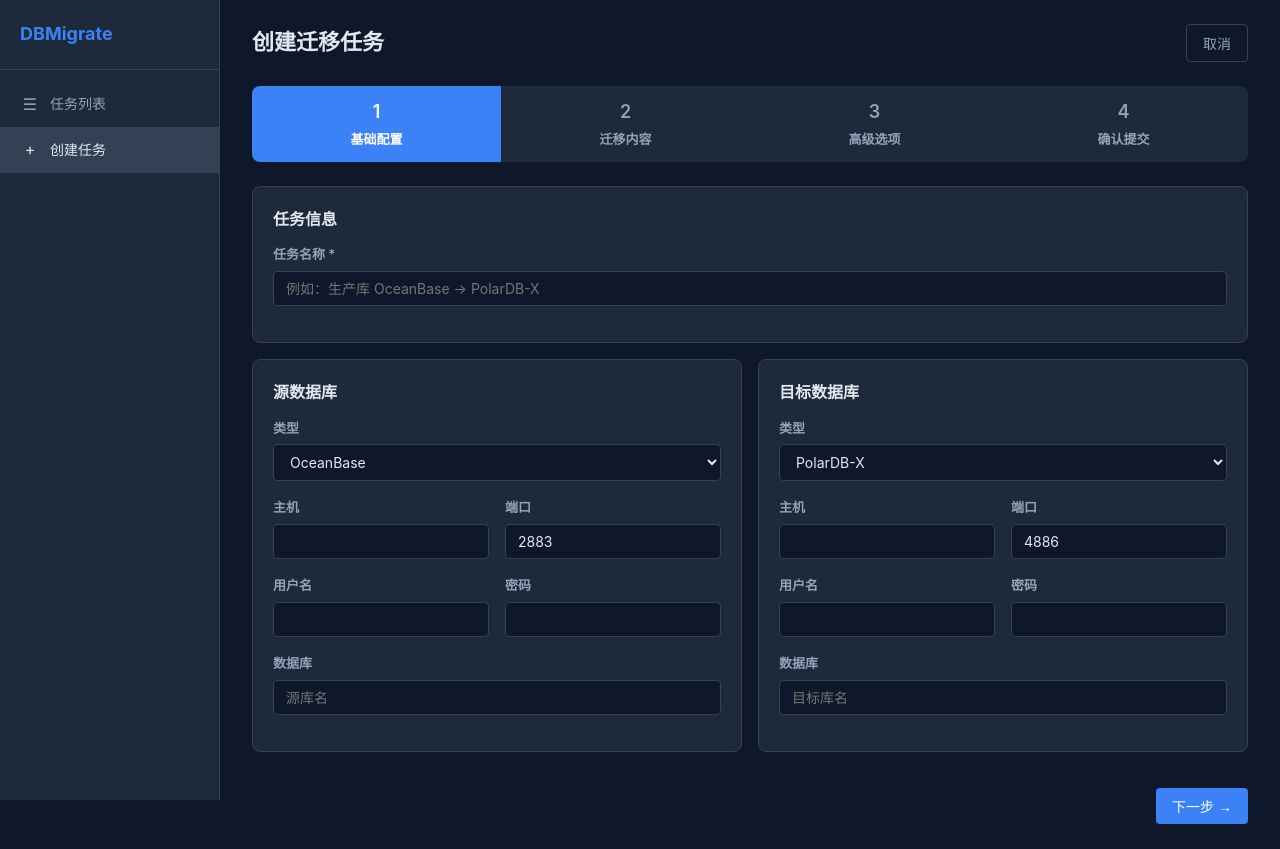
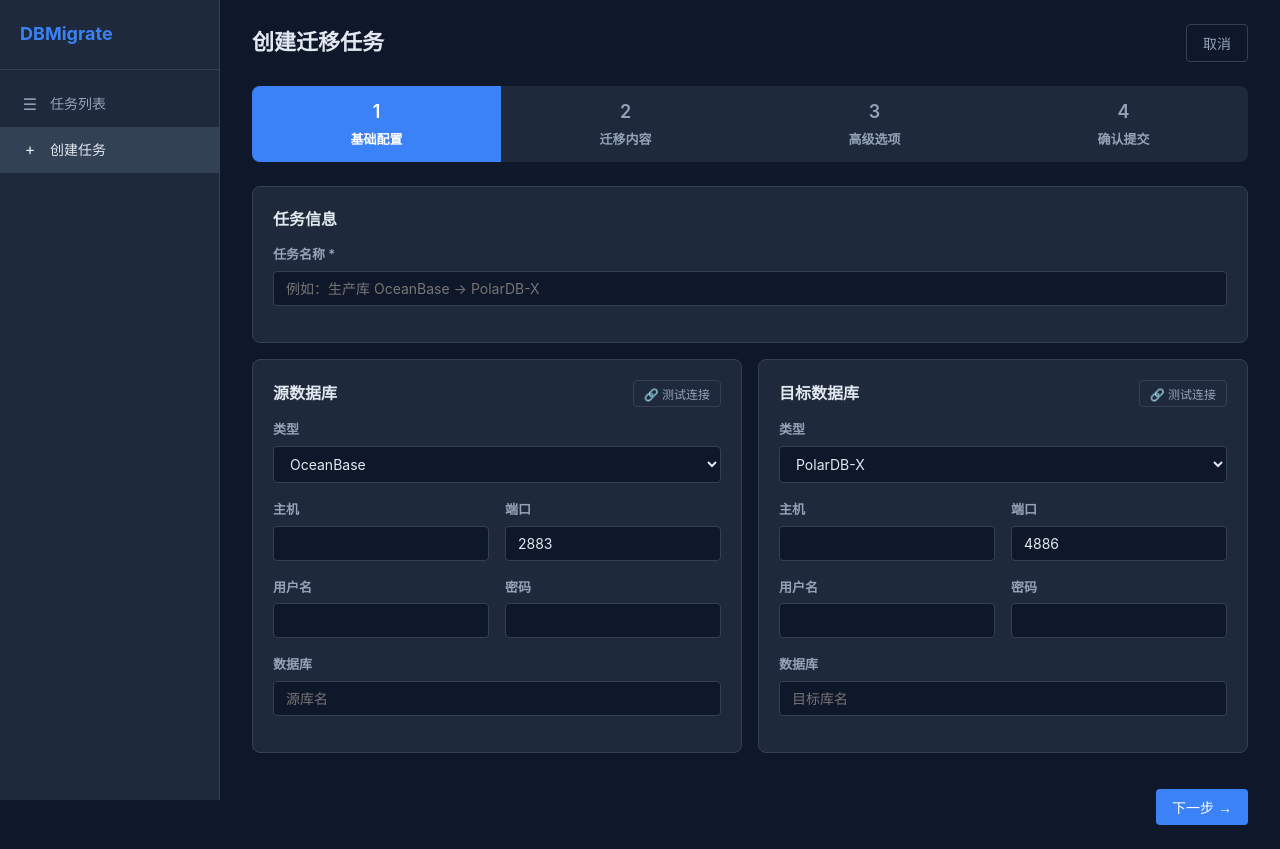
Before and after one commit to hangyuyang/dbmigrate, a React (Vite) app in the folder web/: page /create in a window 1280 px wide. Built offline with nearby package versions, Linux system fonts and the light colour scheme.

Commit message:
feat: test connection API + UI buttons — shows version, latency, success/failure

```diff
--- a/web/src/pages/TaskCreate.jsx
+++ b/web/src/pages/TaskCreate.jsx
@@ -1,6 +1,6 @@
 import { useState } from 'react'
 import { useNavigate } from 'react-router-dom'
-import { createTask } from '../api/client'
+import { createTask, testConnection } from '../api/client'
 
 const STEPS = ['基础配置', '迁移内容', '高级选项', '确认提交']
 
@@ -53,6 +53,32 @@
   }
 
   const updateField = (setter, field, value) => setter(prev => ({ ...prev, [field]: value }))
+
+  // Test connection state
+  const [testingSrc, setTestingSrc] = useState(false)
+  const [testingTgt, setTestingTgt] = useState(false)
+  const [srcResult, setSrcResult] = useState(null)
+  const [tgtResult, setTgtResult] = useState(null)
+
+  async function handleTestSource() {
+    setTestingSrc(true); setSrcResult(null)
+    try {
+      const r = await testConnection(source)
+      setSrcResult(r)
+    } catch(e) {
+      setSrcResult({ success: false, error: e.message })
+    } finally { setTestingSrc(false) }
+  }
+
+  async function handleTestTarget() {
+    setTestingTgt(true); setTgtResult(null)
+    try {
+      const r = await testConnection(target)
+      setTgtResult(r)
+    } catch(e) {
+      setTgtResult({ success: false, error: e.message })
+    } finally { setTestingTgt(false) }
+  }
 
   async function handleSubmit() {
     if (!name.trim()) { alert('请输入任务名称'); return }
@@ -122,7 +148,12 @@
 
           <div className="form-row">
             <div className="card">
-              <div className="card-header">源数据库</div>
+              <div className="card-header">
+                <span>源数据库</span>
+                <button className="btn btn-outline btn-sm" onClick={handleTestSource} disabled={testingSrc}>
+                  {testingSrc ? '测试中...' : '🔗 测试连接'}
+                </button>
+              </div>
               <div className="form-group">
                 <label>类型</label>
                 <select value={source.type} onChange={e => updateField(setSource, 'type', e.target.value)}>
@@ -157,10 +188,24 @@
                 <label>数据库</label>
                 <input value={source.database} onChange={e => updateField(setSource, 'database', e.target.value)} placeholder="源库名" />
               </div>
+              {srcResult && (
+                <div style={{marginTop:8, padding:'8px 12px', borderRadius:4, fontSize:12,
+                  background: srcResult.success ? 'rgba(34,197,94,0.1)' : 'rgba(239,68,68,0.1)',
+                  border: `1px solid ${srcResult.success ? 'var(--success)' : 'var(--error)'}` }}>
+                  {srcResult.success
+                    ? <>✅ 连接成功 — {srcResult.version} — {srcResult.latency_ms}ms</>
+                    : <>❌ 连接失败 — {srcResult.error}</>}
+                </div>
+              )}
             </div>
 
             <div className="card">
-              <div className="card-header">目标数据库</div>
+              <div className="card-header">
+                <span>目标数据库</span>
+                <button className="btn btn-outline btn-sm" onClick={handleTestTarget} disabled={testingTgt}>
+                  {testingTgt ? '测试中...' : '🔗 测试连接'}
+                </button>
+              </div>
               <div className="form-group">
                 <label>类型</label>
                 <select value={target.type} onChange={e => updateField(setTarget, 'type', e.target.value)}>
@@ -195,6 +240,15 @@
                 <label>数据库</label>
                 <input value={target.database} onChange={e => updateField(setTarget, 'database', e.target.value)} placeholder="目标库名" />
               </div>
+              {tgtResult && (
+                <div style={{marginTop:8, padding:'8px 12px', borderRadius:4, fontSize:12,
+                  background: tgtResult.success ? 'rgba(34,197,94,0.1)' : 'rgba(239,68,68,0.1)',
+                  border: `1px solid ${tgtResult.success ? 'var(--success)' : 'var(--error)'}` }}>
+                  {tgtResult.success
+                    ? <>✅ 连接成功 — {tgtResult.version} — {tgtResult.latency_ms}ms</>
+                    : <>❌ 连接失败 — {tgtResult.error}</>}
+                </div>
+              )}
             </div>
           </div>
         </div>
```
Also changed, not shown: 1 other file (tests, documents, lock files or other folders).
